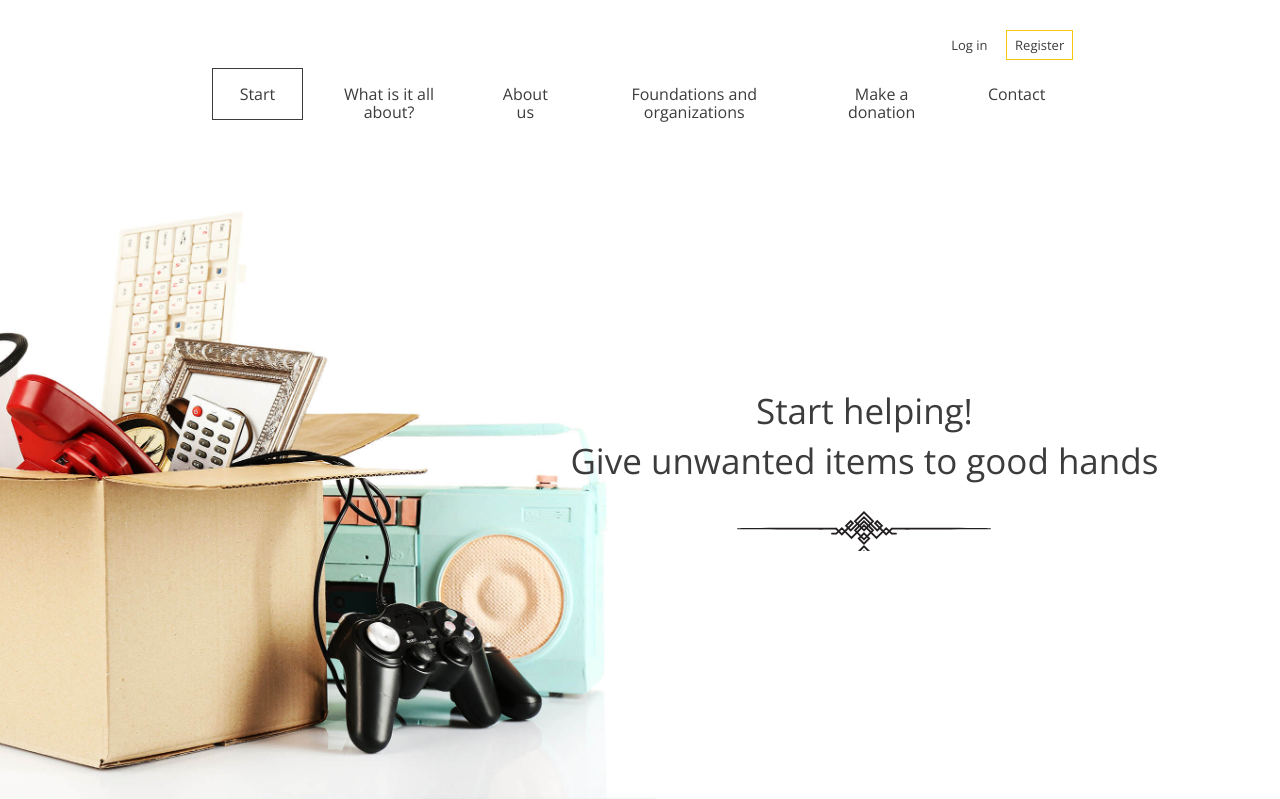
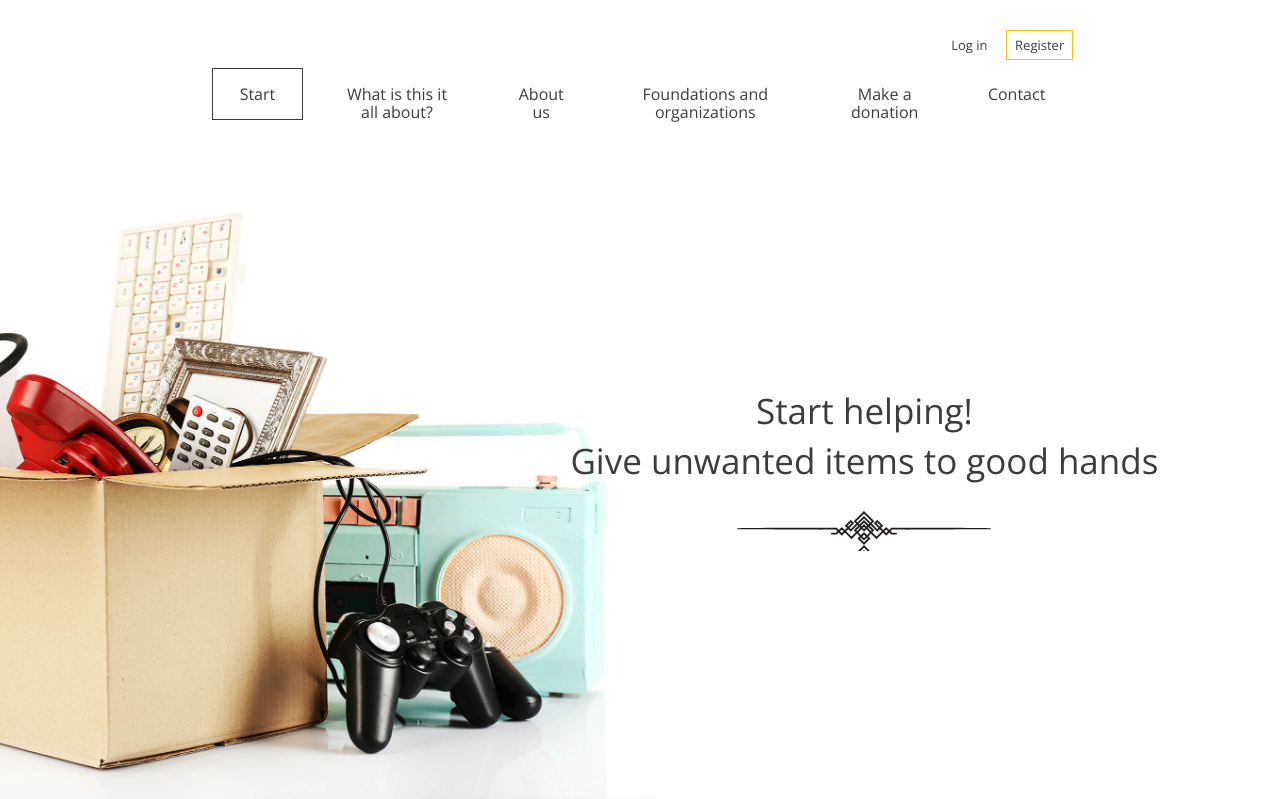
Before and after one commit to ikolokotronis/charity-donation-app, a Django app: page / in a window 1280 px wide. Shown: the top 799 px of the page. Run offline with Django 4.2, Linux system fonts and the light colour scheme; data that the repository does not hold is empty.

Commit message:
git attributes

```diff
--- a/charity_donation_app/main/templates/index.html
+++ b/charity_donation_app/main/templates/index.html
@@ -25,10 +25,9 @@
           <li><a href="/register/" class="btn btn--small btn--highlighted">Register</a></li>
         </ul>
         {%endif%}
-
         <ul>
           <li><a href="/" class="btn btn--without-border active">Start</a></li>
-          <li><a href="#steps" class="btn btn--without-border">What is it all about?</a></li>
+          <li><a href="#steps" class="btn btn--without-border">What is this it all about?</a></li>
           <li><a href="#about-us" class="btn btn--without-border">About us</a></li>
           <li><a href="#help" class="btn btn--without-border">Foundations and organizations</a></li>
           {%if user.is_authenticated%}
```
Also changed, not shown: 1 other file.
